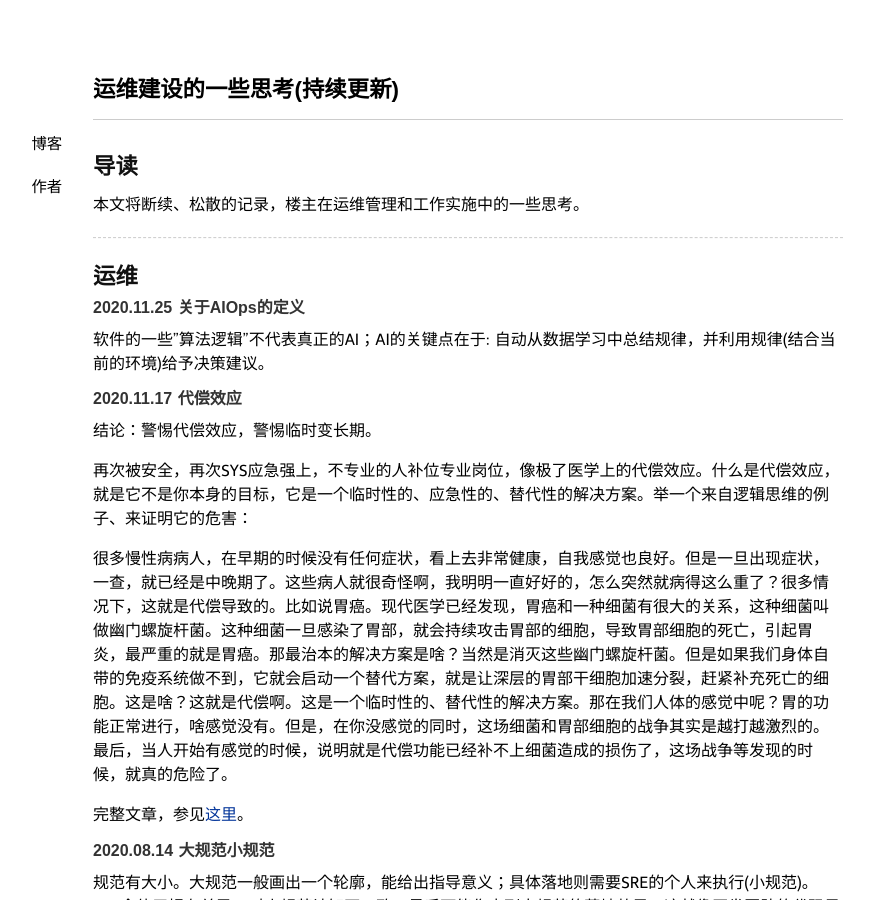
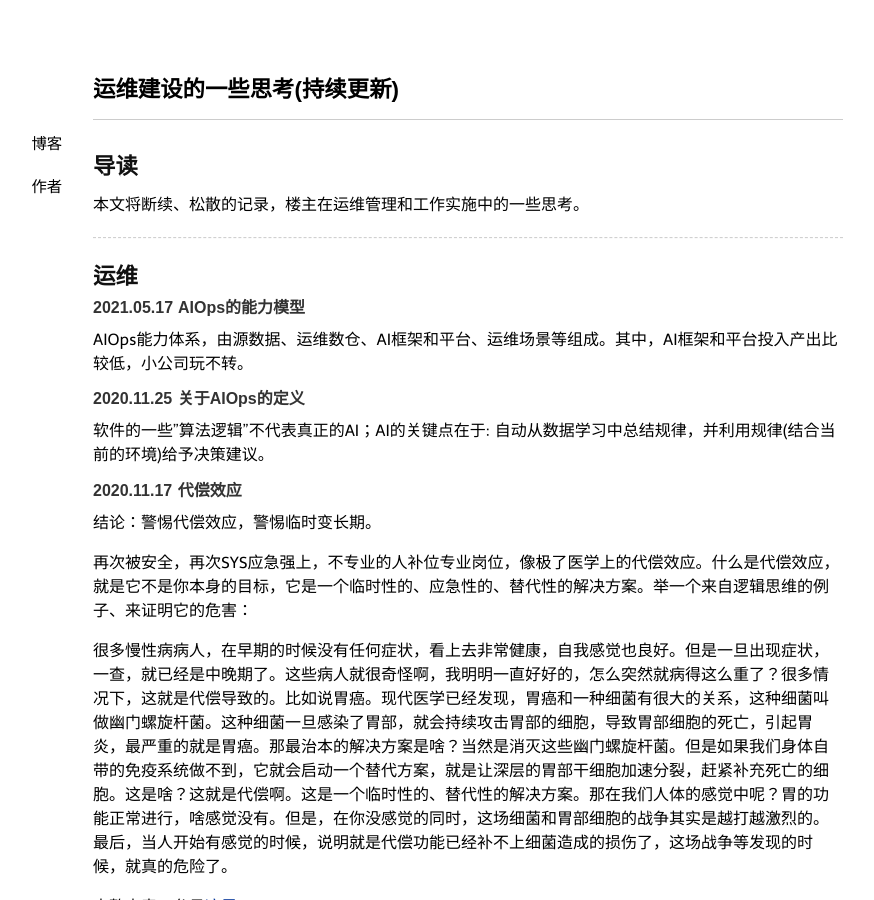
Before and after one commit to niean/niean.github.io, a Jekyll site: the page built from _posts/2020-03-15-op-tb.markdown, in a window 1280 px wide and 900 px high. Shown: the whole window, without its empty margins (172-1046 px from the left). Built offline with Jekyll 4.4.1, drawn with Linux system fonts in a browser that asks for light colours; comment, search, counter and statistics services are not loaded.

Commit message:
update opmodel

```diff
--- a/_posts/2020-03-15-op-tb.markdown
+++ b/_posts/2020-03-15-op-tb.markdown
@@ -11,6 +11,10 @@ tags:
 
 ----
 ## 运维
+#### 2021.05.17 AIOps的能力模型
+AIOps能力体系，由源数据、运维数仓、AI框架和平台、运维场景等组成。其中，AI框架和平台投入产出比较低，小公司玩不转。
+
+
 #### 2020.11.25 关于AIOps的定义
 软件的一些"算法逻辑"不代表真正的AI；AI的关键点在于: 自动从数据学习中总结规律，并利用规律(结合当前的环境)给予决策建议。
 
```
